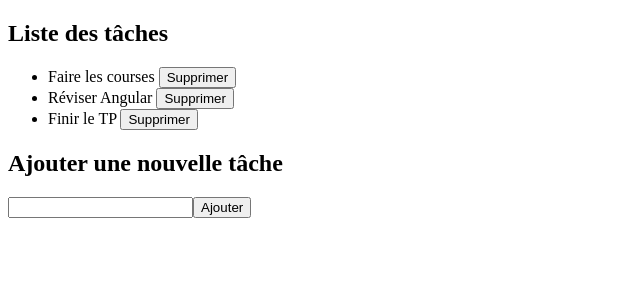
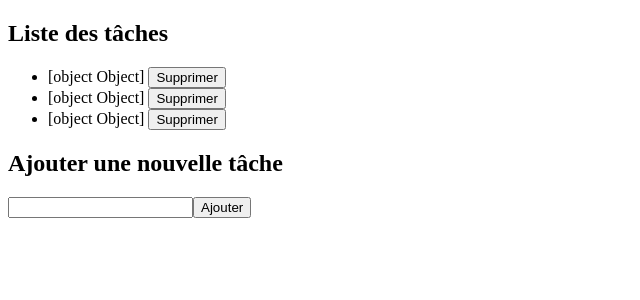
Before and after one commit to Liantsoa1781/task-manager, an Angular app: page / in a window 1280 px wide. Shown: the top 300 px of the page, without its empty margins (0-640 px from the left). Built offline with nearby package versions, Linux system fonts and the light colour scheme.

Commit message:
Modifier tasks en une liste d'objet

```diff
--- a/src/app/task-list/task-list.ts
+++ b/src/app/task-list/task-list.ts
@@ -10,7 +10,12 @@ import { FormsModule } from '@angular/forms';
 })
 
 export class TaskList {
-  tasks: string[] = ['Faire les courses', 'Réviser Angular', 'Finir le TP'];
+  tasks = [
+    { desc : 'Faire les courses', completed : false },
+    { desc : 'Réviser Angular', completed : false },
+    { desc : 'Finir le TP', completed : true },
+  ];
+
   newTask = signal('');
 
   //Methode pour ajouter une tache
@@ -19,7 +24,7 @@ export class TaskList {
     const task = this.newTask();
 
     //Renvoie la valeur ajouter dans le tableau des tasks
-    this.tasks.push(task);
+    this.tasks.push({desc : task, completed : false});
 
     //Vider le champs de saisie
     this.newTask.set('');
```
